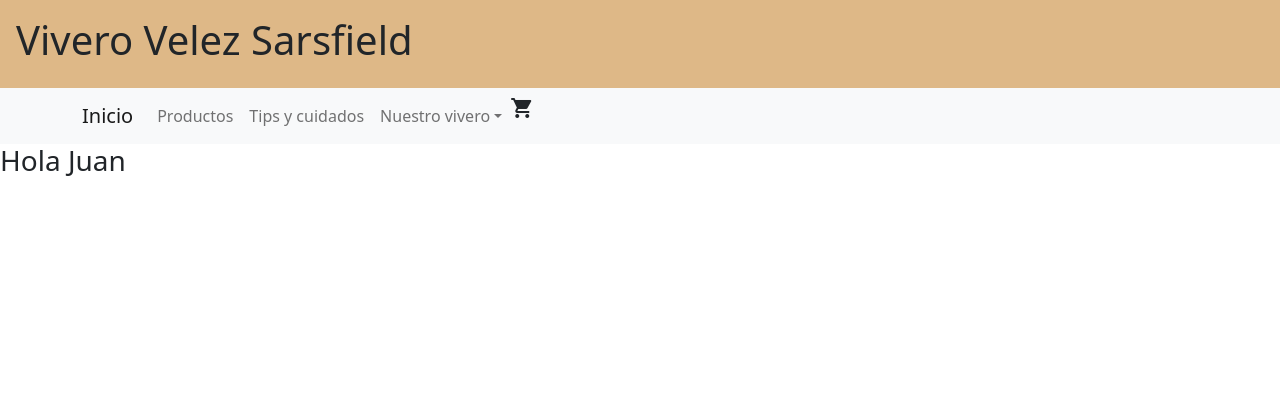
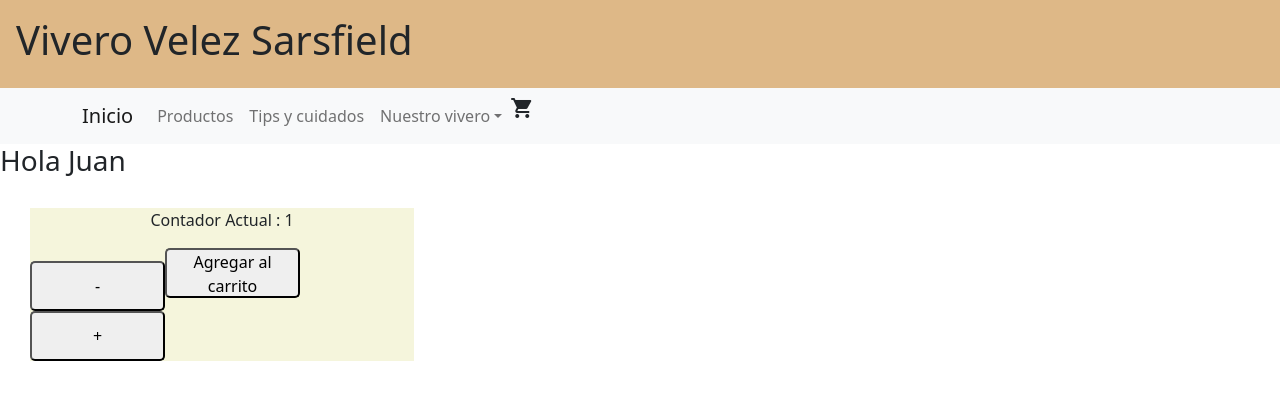
Before and after one commit to MaxiScarpatti/ecommerce_scarpatti, a React (Create React App) app: page / in a window 1280 px wide. Shown: the top 400 px of the page. Built offline with nearby package versions, Linux system fonts and the light colour scheme.

Commit message:
Desafio 4 Contador con boton

```diff
--- a/src/App.js
+++ b/src/App.js
@@ -1,7 +1,7 @@
 import Header from "./components/Header"
 import ItemListContainer from "./components/ItemListContainer"
 import Navbar from "./components/NavBar"
-
+import './estilos.scss'
 
 const App = () => {
     return (
--- /dev/null
+++ b/src/components/ItemCount.js
@@ -0,0 +1,37 @@
+import React from 'react'
+import { useState } from 'react'
+
+const ItemCount = ({stock, initial, onAdd}) => {
+
+    const resultado = useState(1)
+    const contador = resultado[0]
+    const setContador = resultado[1]
+
+    const aumentarContador = () => {
+            setContador (contador + 1)
+                }
+
+         if (contador > stock) {
+             setContador()
+                }
+
+    const disminuirContador = () => {
+        setContador (contador - 1)
+    }
+
+    const confirmar = () => {
+        onAdd(contador)
+    }
+
+    return (
+    <div className='contador'>
+        <p>Contador Actual : {contador} </p>
+        <button onClick={disminuirContador}>-</button>
+        <button onClick={confirmar}>Agregar al carrito</button>
+        <button onClick={aumentarContador}>+</button>
+    </div>
+  )
+
+}
+
+export default ItemCount
--- a/src/components/ItemListContainer.js
+++ b/src/components/ItemListContainer.js
@@ -1,4 +1,5 @@
 import React from 'react'
+import ItemCount from './ItemCount'
 
 const ItemListContainer = (greeting) => {
 
@@ -7,6 +8,7 @@ const ItemListContainer = (greeting) => {
     <>
     <div className="person">
       <h3>Hola {greeting.nombre}</h3>
+      <ItemCount init={1} stock={10} onAdd={()=>{}}/>
     </div>
     </>
 
--- a/src/estilos.scss
+++ b/src/estilos.scss
@@ -39,3 +39,18 @@
       }
     }
   }
+
+  .contador {
+    margin: 30px;
+    background-color: beige;
+    width: 30%;
+  }
+  .contador p {
+    text-align: center;
+  }
+  .contador button{
+    flex-wrap: nowrap;
+    width: 135px;
+    height: 50px;
+    border-radius: 5px;
+  }
```
Also changed, not shown: 1 other file (tests, documents, lock files or other folders).
